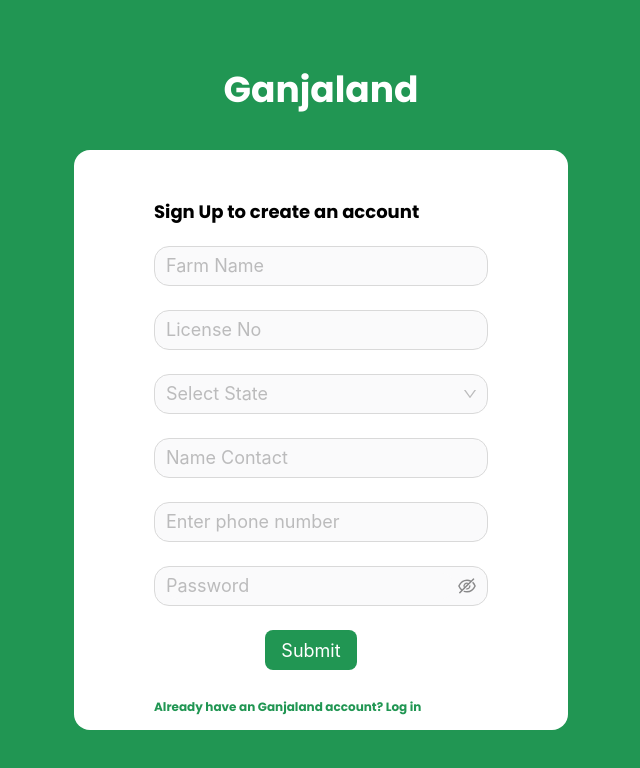
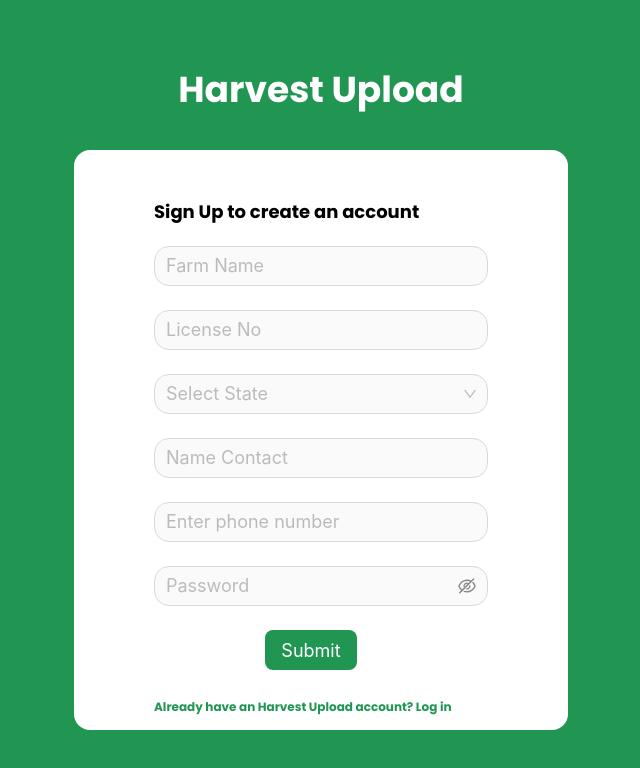
Before and after one commit to stechx1/harvest-upload, a Next.js app: page /auth/register in a window 1280 px wide. Shown: the top 768 px of the page, without its empty margins (319-959 px from the left). Built offline with nearby package versions, Linux system fonts and the light colour scheme; no server answers.

Commit message:
sign up and sign in done

```diff
--- a/app/auth/register/page.jsx
+++ b/app/auth/register/page.jsx
@@ -4,11 +4,12 @@ import InputMask from 'react-input-mask';
 import { states } from '../../../data/states';
 import { useRouter } from 'next/navigation';
 import { useSession } from 'next-auth/react';
-import { useEffect } from 'react';
+import { useEffect, useState } from 'react';
 import Link from 'next/link';
 
 const Register = () => {
   const router = useRouter();
+  const [loading, setLoading] = useState(false);
   const { data: session, status: sessionStatus } = useSession();
 
   useEffect(() => {
@@ -24,7 +25,7 @@ const Register = () => {
   };
 
   const onFinish = async (values) => {
-
+    setLoading(true);
     const farmName = values['Farm Name'];
     const licenseNo = values['License No'];
     const state = values['State'];
@@ -57,6 +58,7 @@ const Register = () => {
       alert('Error, try again');
       console.log(e);
     }
+    setLoading(false);
   };
 
   if (sessionStatus === 'loading') {
@@ -75,7 +77,7 @@ const Register = () => {
     sessionStatus !== 'authenticated' && (
       <div className=' container mx-auto h-screen flex justify-center items-center'>
         <div className='flex flex-col justify-center items-center space-y-10'>
-          <h1 className='text-4xl font-bold text-white'>Ganjaland</h1>
+          <h1 className='text-4xl font-bold text-white'>Harvest Upload</h1>
           <div className='rounded-2xl bg-white max-w-lg min-h-[515px] px-20 pt-12 pb-3'>
             <h2 className='font-bold text-lg'>Sign Up to create an account</h2>
             <Form
@@ -202,7 +204,7 @@ const Register = () => {
                   span: 16,
                 }}
               >
-                <Button type='primary' htmlType='submit'>
+                <Button loading={loading} type='primary' htmlType='submit'>
                   Submit
                 </Button>
               </Form.Item>
@@ -212,7 +214,7 @@ const Register = () => {
               className='text-xs text-primary font-bold'
               href={'/auth/sign-in'}
             >
-              Already have an Ganjaland account? Log in
+              Already have an Harvest Upload account? Log in
             </Link>
           </div>
         </div>
--- a/app/auth/sign-in/page.jsx
+++ b/app/auth/sign-in/page.jsx
@@ -1,13 +1,14 @@
 'use client';
 import { Button, Form, Input, Select } from 'antd';
 
-import { useEffect } from 'react';
+import { useEffect, useState } from 'react';
 import { useRouter } from 'next/navigation';
 import { signIn, useSession } from 'next-auth/react';
 import Link from 'next/link';
 
 const SignIn = () => {
   const router = useRouter();
+  const [loading, setLoading] = useState(false);
   const { data: session, status: sessionStatus } = useSession();
 
   useEffect(() => {
@@ -17,6 +18,7 @@ const SignIn = () => {
   }, [sessionStatus]);
 
   const onFinish = async (values) => {
+    setLoading(true)
     const farmName = values['Farm Name'];
     const password = values['password'];
 
@@ -29,7 +31,7 @@ const SignIn = () => {
       alert('Invalid email or password');
       if (res?.url) router.replace('/');
     } else {
-      alert('');
+      setLoading(false)
     }
   };
   const onFinishFailed = (errorInfo) => {
@@ -44,7 +46,7 @@ const SignIn = () => {
     sessionStatus !== 'authenticated' && (
       <div className=' container mx-auto h-screen flex justify-center items-center'>
         <div className='flex flex-col justify-center items-center space-y-10'>
-          <h1 className='text-4xl font-bold text-white'>Ganjaland</h1>
+          <h1 className='text-4xl font-bold text-white'>Harvest Upload</h1>
           <div className='flex flex-col justify-center items-center rounded-2xl bg-white max-w-lg min-h-[315px] px-20 py-8'>
             <h2 className='font-bold text-lg'>Login to your account</h2>
             <Form
@@ -97,7 +99,7 @@ const SignIn = () => {
                   span: 16,
                 }}
               >
-                <Button type='primary' htmlType='submit'>
+                <Button loading={loading} type='primary' htmlType='submit'>
                   Login
                 </Button>
               </Form.Item>
--- a/app/components/Navbar.jsx
+++ b/app/components/Navbar.jsx
@@ -2,20 +2,26 @@
 import { PlusOutlined } from '@ant-design/icons';
 import { Button } from 'antd';
 import { signOut } from 'next-auth/react';
+import { useRouter } from 'next/navigation';
+
 
 
 export const Navbar = () => {
+  const router = useRouter();
 
   return (
     <nav className='flex justify-between py-6'>
       <div className='flex gap-2'>
         <img src='' alt='' />
-        <h2 className='text-2xl'>Ganjaland</h2>
+        <a className='cursor-pointer' href='/'>
+          <h2 className='text-2xl'>Harvest Upload</h2>
+        </a>
       </div>
       <ul className='flex gap-6 items-center'>
-        <li>Home</li>
-        <li>Inventory</li>
-        <Button type='primary' icon={<PlusOutlined />}>
+        <a href='/'>
+          <li>Inventory</li>
+        </a>
+        <Button onClick={() => router.push("/upload-inventory")} type='primary' icon={<PlusOutlined />}>
           Upload Inventory
         </Button>
         <Button onClick={signOut} type='default'>
--- a/app/layout.js
+++ b/app/layout.js
@@ -12,7 +12,7 @@ const inter = Poppins({
 });
 
 export const metadata = {
-  title: 'Ganjaland',
+  title: 'Harvest Upload',
   description: 'Inventory uploading',
 };
 
```
Also changed, not shown: 1 other file (tests, documents, lock files or other folders).
